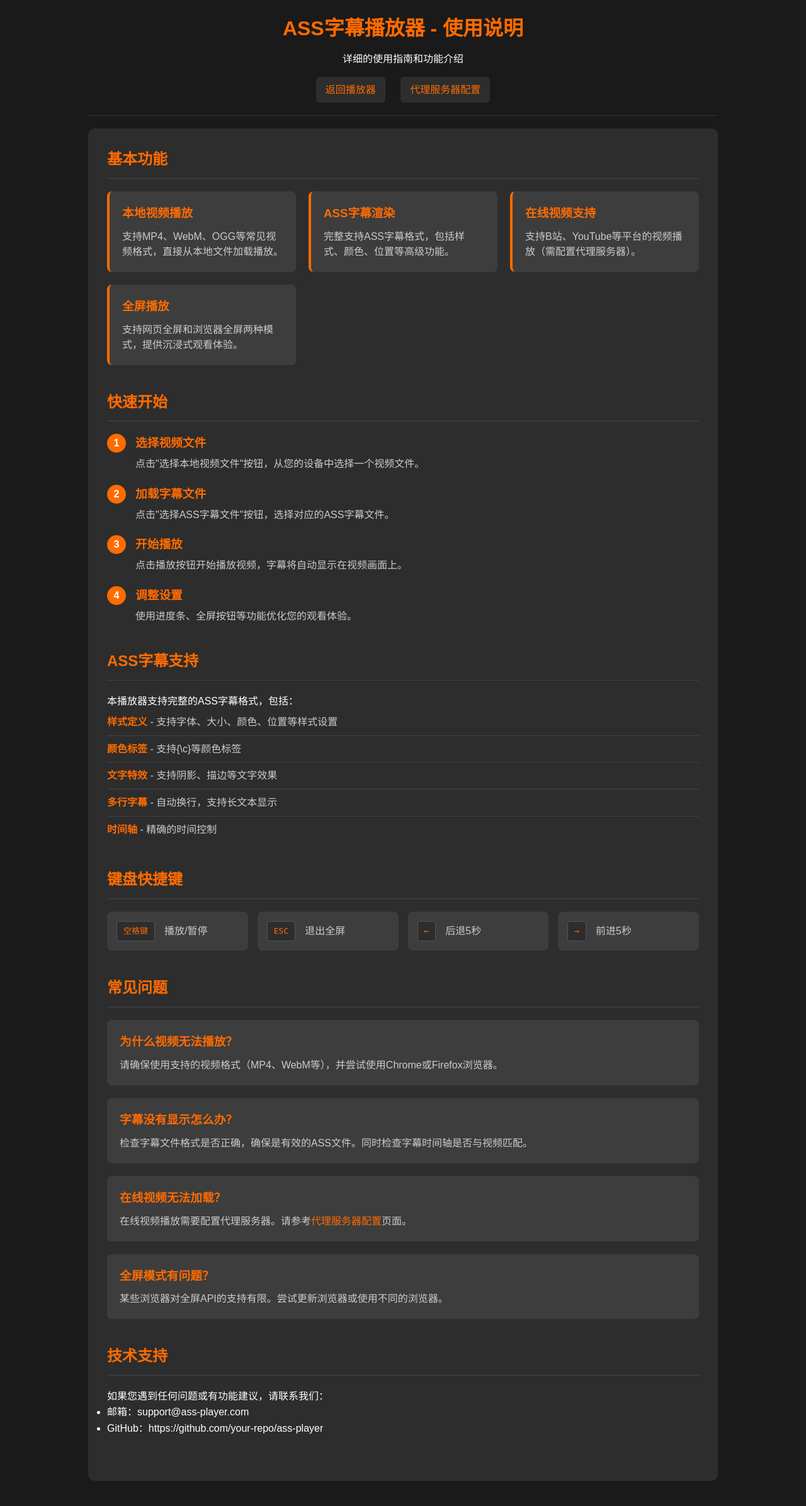
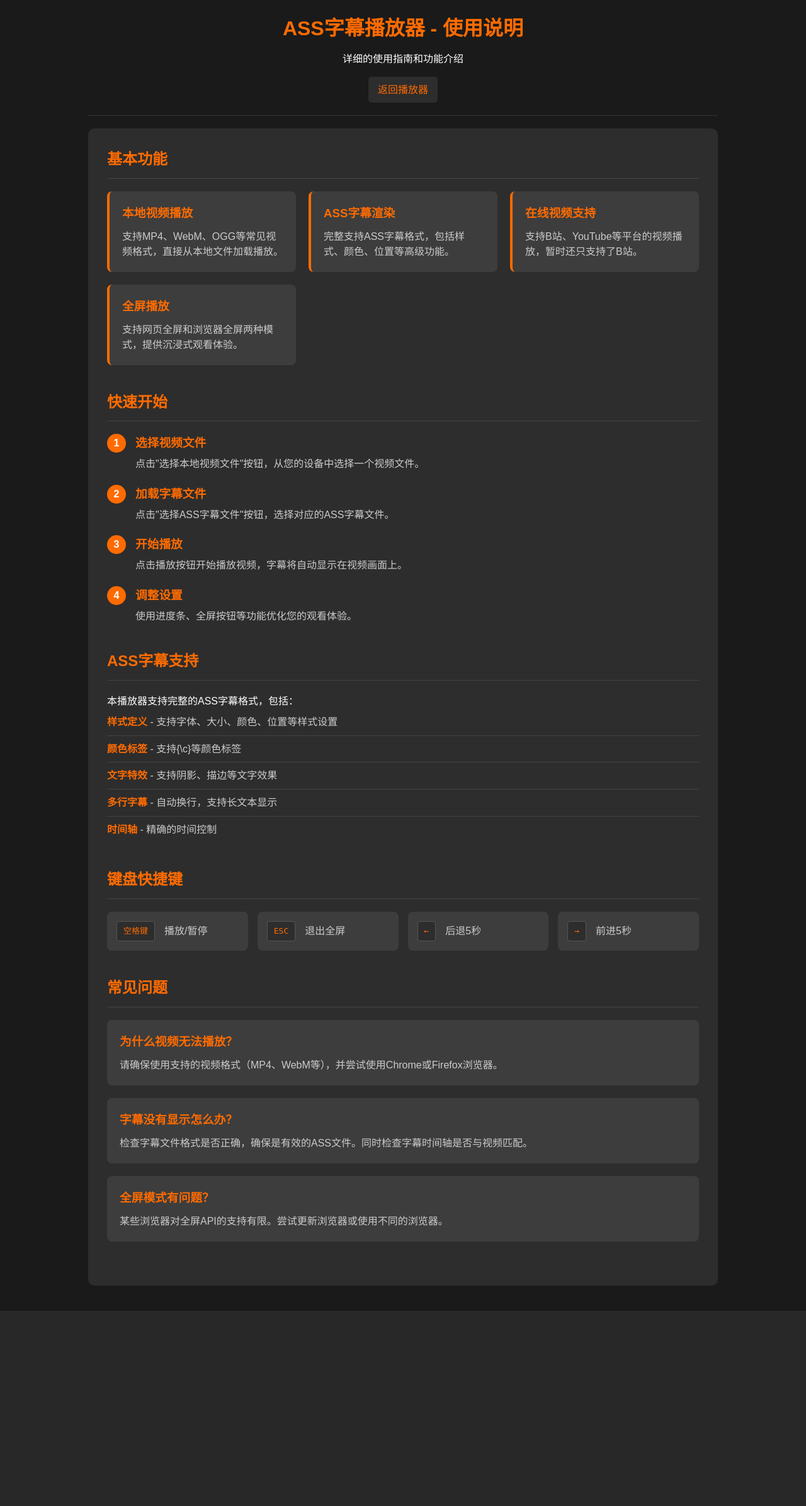
Before and after one commit to tzlovecjj-sudo/ass-player, a Flask app: page /instructions in a window 1280 px wide. Shown: the whole page at 63% size. After the commit the page ends 2082 px from the top, so only its background shows below. Run offline with Flask 3, Linux system fonts and the light colour scheme.

Commit message:
修复错误

```diff
--- a/templates/index.html
+++ b/templates/index.html
@@ -13,6 +13,9 @@
         <div class="header">
             <h1>ASS字幕播放器</h1>
             <p>支持本地和在线视频播放，硬字幕效果</p>
+            <div class="nav-links">
+                <a href="{{ url_for('instructions') }}" class="nav-link">使用说明</a>
+            </div>
         </div>
 
         <div class="upload-section">
--- a/templates/instructions.html
+++ b/templates/instructions.html
@@ -13,8 +13,7 @@
             <h1>ASS字幕播放器 - 使用说明</h1>
             <p>详细的使用指南和功能介绍</p>
             <div class="nav-links">
-                <a href="index.html" class="nav-link">返回播放器</a>
-                <a href="proxy-setup.html" class="nav-link">代理服务器配置</a>
+                <a href="{{ url_for('index') }}" class="nav-link">返回播放器</a>
             </div>
         </div>
 
@@ -32,7 +31,7 @@
                     </div>
                     <div class="feature-card">
                         <h3>在线视频支持</h3>
-                        <p>支持B站、YouTube等平台的视频播放（需配置代理服务器）。</p>
+                        <p>支持B站、YouTube等平台的视频播放，暂时还只支持了B站。</p>
                     </div>
                     <div class="feature-card">
                         <h3>全屏播放</h3>
@@ -121,24 +120,12 @@
                         <p>检查字幕文件格式是否正确，确保是有效的ASS文件。同时检查字幕时间轴是否与视频匹配。</p>
                     </div>
                     <div class="faq-item">
-                        <h3>在线视频无法加载？</h3>
-                        <p>在线视频播放需要配置代理服务器。请参考<a href="proxy-setup.html">代理服务器配置</a>页面。</p>
-                    </div>
-                    <div class="faq-item">
                         <h3>全屏模式有问题？</h3>
                         <p>某些浏览器对全屏API的支持有限。尝试更新浏览器或使用不同的浏览器。</p>
                     </div>
                 </div>
             </div>
 
-            <div class="instruction-section">
-                <h2>技术支持</h2>
-                <p>如果您遇到任何问题或有功能建议，请联系我们：</p>
-                <ul>
-                    <li>邮箱：support@ass-player.com</li>
-                    <li>GitHub：https://github.com/your-repo/ass-player</li>
-                </ul>
-            </div>
         </div>
     </div>
 </body>
--- a/项目结构.txt
+++ b/项目结构.txt
@@ -5,7 +5,6 @@
 ├── templates/            # HTML模板
 │   ├── index.html
 │   ├── instructions.html
-│   └── proxy-setup.html
 └── static/               # 静态资源
     ├── css/
     │   ├── main.css
```
